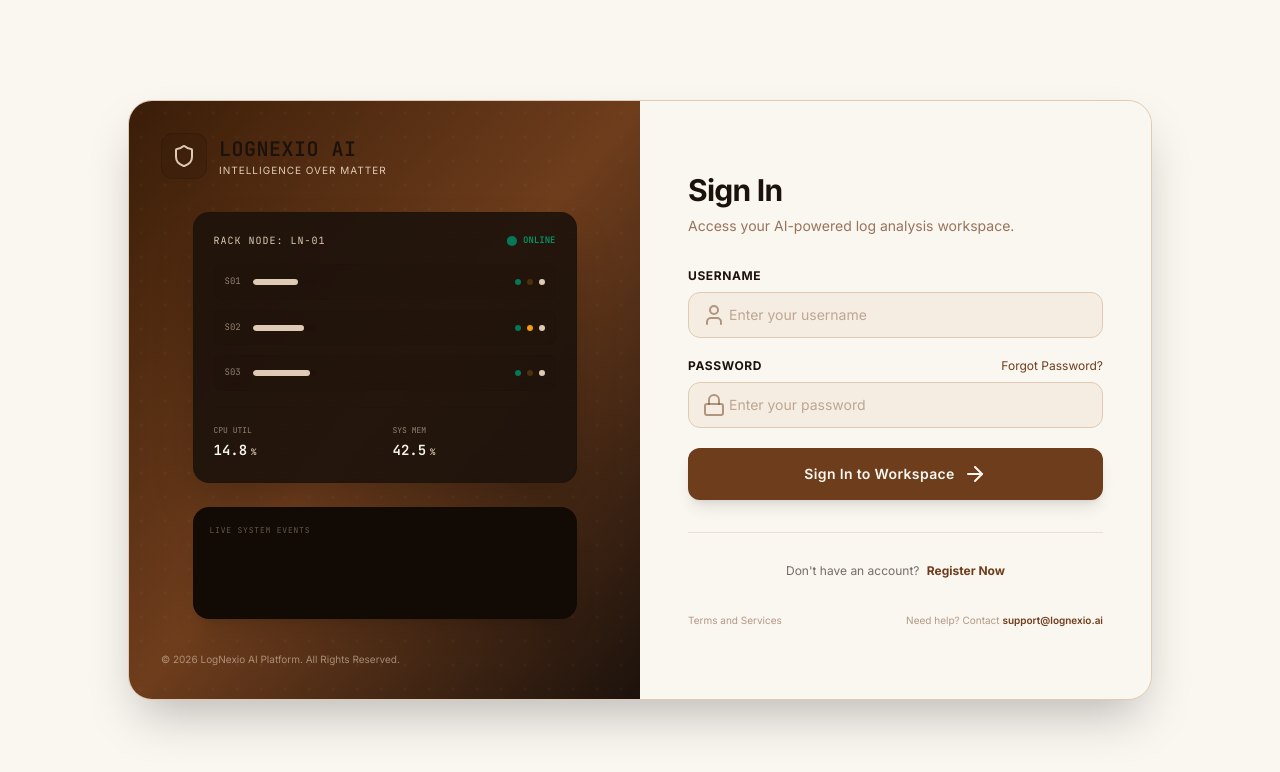
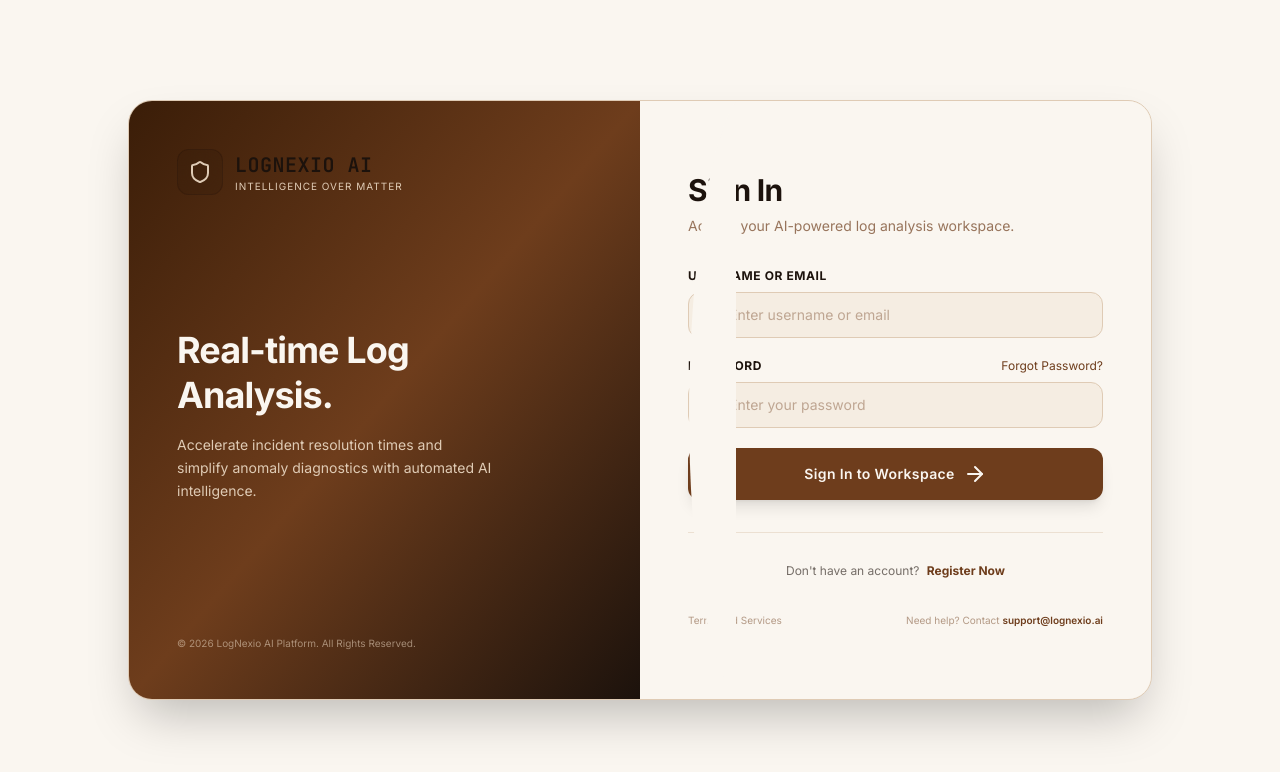
Before and after one commit to kabilesh21/LogNexio-AI, a React (Vite) app in the folder frontend/: page / in a window 1280 px wide. Shown: the top 772 px of the page. Built offline with nearby package versions, Linux system fonts and the light colour scheme; no server answers.

Commit message:
feat: login page curvy divider design and email login support to resolve 401 error

```diff
--- a/frontend/src/components/auth/LoginRegister.jsx
+++ b/frontend/src/components/auth/LoginRegister.jsx
@@ -1,4 +1,4 @@
-import React, { useState, useEffect } from 'react';
+import React, { useState } from 'react';
 import { registerUser, loginUser, forgotPassword, resetPassword } from '../../services/authService';
 import { Shield, User, Lock, Mail, Loader2, ArrowRight, CheckCircle2, KeyRound } from 'lucide-react';
 
@@ -17,38 +17,6 @@ export default function LoginRegister({ onLoginSuccess }) {
   const [loading, setLoading] = useState(false);
   const [error, setError] = useState('');
   const [successMsg, setSuccessMsg] = useState('');
-
-  // Simulated Console Log messages for the live CSS dashboard
-  const [logs, setLogs] = useState([
-    'Initializing LogNexio AI Engine...',
-    'Database connection established.',
-    'System status: healthy.'
-  ]);
-
-  useEffect(() => {
-    const dummyLogs = [
-      'SYS: API server initialized on port 8000',
-      'DB: TiDB connection pool acquired - active mode',
-      'SEC: Verification listener online',
-      'AI: Gemini Model pro-1.5 active',
-      'JOB: Cleared analysis cache files successfully',
-      'MON: Active traffic routes healthy: 100%',
-      'SYS: CPU consumption 12.4% | Memory 42.1%',
-      'SEC: Security check passed - all nodes encrypted',
-      'AI: Incident classification pipeline ready',
-      'SYS: Awaiting log uploads for anomaly detection...'
-    ];
-
-    const interval = setInterval(() => {
-      setLogs((prev) => {
-        const nextLog = dummyLogs[Math.floor(Math.random() * dummyLogs.length)];
-        const timestamp = new Date().toLocaleTimeString();
-        return [...prev.slice(-4), `[${timestamp}] ${nextLog}`];
-      });
-    }, 4000);
-
-    return () => clearInterval(interval);
-  }, []);
 
   const handleSubmit = async (e) => {
     e.preventDefault();
@@ -105,14 +73,15 @@ export default function LoginRegister({ onLoginSuccess }) {
     <div className="min-h-screen bg-[#faf6f0] flex items-center justify-center p-4 md:p-8 font-sans">
       <div className="w-full max-w-5xl bg-[#f1e6d5] border border-[#dfcbb5] rounded-3xl overflow-hidden shadow-2xl flex flex-col md:flex-row min-h-[600px]">
 
-        {/* Left Side: Realtime CSS Server Dashboard (NO AI IMAGES) */}
-        <div className="hidden md:flex md:w-1/2 bg-gradient-to-br from-[#3a1d08] via-[#6e3d1c] to-[#1c120c] p-8 flex-col justify-between relative text-white select-none overflow-hidden">
+        {/* Left Side: Curvy Solid Color Branding (NO IMAGES, NO GRAPHICS) */}
+        <div className="hidden md:flex md:w-1/2 bg-gradient-to-br from-[#3a1d08] via-[#6e3d1c] to-[#1c120c] p-12 flex-col justify-between relative text-white select-none overflow-visible">
 
-          {/* Animated Background Grids */}
-          <div className="absolute inset-0 opacity-[0.03]" style={{
-            backgroundImage: "radial-gradient(#dfcbb5 2px, transparent 2px)",
-            backgroundSize: "24px 24px"
-          }}></div>
+          {/* SVG Curvy Divider cutting into the left pane */}
+          <div className="absolute top-0 bottom-0 -right-24 w-24 h-full pointer-events-none z-20">
+            <svg className="h-full w-full fill-[#faf6f0]" viewBox="0 0 100 100" preserveAspectRatio="none">
+              <path d="M100,0 C40,15 30,85 100,100 L100,100 Z" />
+            </svg>
+          </div>
 
           {/* Logo and Brand */}
           <div className="relative z-10 flex items-center gap-3">
@@ -125,69 +94,14 @@ export default function LoginRegister({ onLoginSuccess }) {
             </div>
           </div>
 
-          {/* Realtime Live CSS Server Rack Dashboard Container */}
-          <div className="relative z-10 my-auto w-full max-w-sm mx-auto flex flex-col gap-6">
-
-            {/* Server Rack Panel */}
-            <div className="bg-[#1c120c]/90 border border-white/10 rounded-2xl p-5 shadow-2xl">
-              <div className="flex justify-between items-center mb-4">
-                <span className="text-[10px] font-mono tracking-widest text-[#dfcbb5] uppercase">Rack Node: LN-01</span>
-                <span className="flex items-center gap-1.5">
-                  <span className="w-2.5 h-2.5 rounded-full bg-emerald-500 animate-ping"></span>
-                  <span className="w-2 h-2 rounded-full bg-emerald-500 absolute"></span>
-                  <span className="text-[9px] font-mono text-emerald-400 font-bold">ONLINE</span>
-                </span>
-              </div>
-
-              {/* Server Slots with LED lights */}
-              <div className="space-y-2.5">
-                {[1, 2, 3].map((slot) => (
-                  <div key={slot} className="bg-white/5 border border-white/5 rounded-lg p-2.5 flex items-center justify-between">
-                    <div className="flex items-center gap-3">
-                      <span className="text-[9px] font-mono text-[#dfcbb5]/60">S0{slot}</span>
-                      <div className="h-1.5 w-16 bg-white/10 rounded-full overflow-hidden">
-                        <div
-                          className="h-full bg-[#dfcbb5] rounded-full"
-                          style={{ width: `${60 + slot * 10}%`, transition: 'width 2s ease-in-out' }}
-                        ></div>
-                      </div>
-                    </div>
-                    <div className="flex items-center gap-1.5">
-                      <span className="w-1.5 h-1.5 rounded-full bg-emerald-500 animate-pulse"></span>
-                      <span className="w-1.5 h-1.5 rounded-full bg-amber-500" style={{ opacity: slot === 2 ? 1 : 0.2 }}></span>
-                      <span className="w-1.5 h-1.5 rounded-full bg-[#dfcbb5] animate-pulse"></span>
-                    </div>
-                  </div>
-                ))}
-              </div>
-
-              {/* Simulated Live Grid Monitor */}
-              <div className="mt-4 border-t border-white/10 pt-4 flex justify-between gap-4">
-                <div className="flex-1">
-                  <span className="text-[8px] font-mono text-[#dfcbb5]/60 block mb-1">CPU UTIL</span>
-                  <div className="text-sm font-bold font-mono text-[#faf6f0] flex items-baseline gap-1">
-                    <span>14.8</span><span className="text-[9px] text-[#dfcbb5]">%</span>
-                  </div>
-                </div>
-                <div className="flex-1">
-                  <span className="text-[8px] font-mono text-[#dfcbb5]/60 block mb-1">SYS MEM</span>
-                  <div className="text-sm font-bold font-mono text-[#faf6f0] flex items-baseline gap-1">
-                    <span>42.5</span><span className="text-[9px] text-[#dfcbb5]">%</span>
-                  </div>
-                </div>
-              </div>
-            </div>
-
-            {/* Live Scrolling Console Output */}
-            <div className="bg-[#120a05] border border-white/10 rounded-2xl p-4 shadow-xl font-mono text-[9px] text-emerald-500/90 h-28 overflow-hidden flex flex-col justify-end gap-1.5">
-              <div className="text-[8px] tracking-widest text-[#dfcbb5]/40 border-b border-white/5 pb-1 uppercase">Live System Events</div>
-              {logs.map((log, idx) => (
-                <div key={idx} className="whitespace-nowrap overflow-hidden text-ellipsis animate-fade-in">
-                  <span className="text-[#dfcbb5]/55">&gt;</span> {log}
-                </div>
-              ))}
-            </div>
-
+          {/* Center Minimal Text Branding */}
+          <div className="relative z-10 my-auto flex flex-col gap-4 max-w-xs">
+            <h2 className="text-4xl font-extrabold text-[#faf6f0] leading-tight tracking-tight">
+              Real-time Log Analysis.
+            </h2>
+            <p className="text-sm text-[#dfcbb5] leading-relaxed">
+              Accelerate incident resolution times and simplify anomaly diagnostics with automated AI intelligence.
+            </p>
           </div>
 
           {/* Footer Copyright */}
@@ -197,7 +111,7 @@ export default function LoginRegister({ onLoginSuccess }) {
         </div>
 
         {/* Right Side: Interactive Forms */}
-        <div className="w-full md:w-1/2 p-8 md:p-12 flex flex-col justify-center bg-[#faf6f0]">
+        <div className="w-full md:w-1/2 p-8 md:p-12 flex flex-col justify-center bg-[#faf6f0] relative z-10">
 
           {/* Form Header */}
           <div className="mb-8">
@@ -232,10 +146,12 @@ export default function LoginRegister({ onLoginSuccess }) {
           {/* Forms */}
           <form onSubmit={handleSubmit} className="space-y-5">
 
-            {/* Username (Login & Register Only) */}
+            {/* Username (Login & Register Only) - Now explicitly supports Username or Email during Sign In */}
             {(view === 'login' || view === 'register') && (
               <div>
-                <label className="block text-xs font-bold text-[#1c120c] uppercase tracking-wider mb-2">Username</label>
+                <label className="block text-xs font-bold text-[#1c120c] uppercase tracking-wider mb-2">
+                  {view === 'login' ? 'Username or Email' : 'Username'}
+                </label>
                 <div className="relative">
                   <span className="absolute inset-y-0 left-0 pl-3.5 flex items-center pointer-events-none text-[#6e3d1c]/50">
                     <User className="w-4.5 h-4.5" />
@@ -243,7 +159,7 @@ export default function LoginRegister({ onLoginSuccess }) {
                   <input
                     type="text"
                     required
-                    placeholder="Enter your username"
+                    placeholder={view === 'login' ? 'Enter username or email' : 'Enter username'}
                     value={username}
                     onChange={(e) => setUsername(e.target.value)}
                     className="w-full pl-10 pr-4 py-3 bg-[#f1e6d5]/50 border border-[#dfcbb5] rounded-xl text-sm text-[#1c120c] placeholder-[#6e3d1c]/40 focus:outline-none focus:ring-2 focus:ring-[#6e3d1c]/25 focus:border-[#6e3d1c] transition-all"
```
Also changed, not shown: 1 other file (tests, documents, lock files or other folders).
